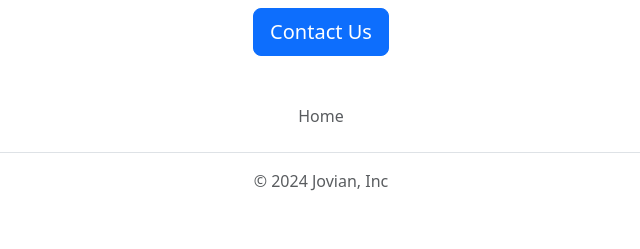
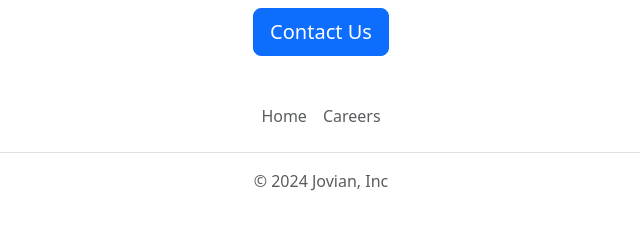
Before and after one commit to MadhukarBhaktha591/jovian-careers-website, a Flask app: page / in a window 1280 px wide. Shown: the part 1346-1595 px from the top of the page, without its empty margins (319-959 px from the left). Run offline with Flask 3, Linux system fonts and the light colour scheme.

Commit message:
video ends

```diff
--- a/templates/footer.html
+++ b/templates/footer.html
@@ -2,6 +2,7 @@
     <footer class="py-3 my-4">
       <ul class="nav justify-content-center border-bottom pb-3 mb-3">
         <li class="nav-item"><a href="#" class="nav-link px-2 text-body-secondary">Home</a></li>
+        <li class="nav-item"><a target="_blank" href="#" class="nav-link px-2 text-body-secondary">Careers</a></li>
         <!-- <li class="nav-item"><a href="#" class="nav-link px-2 text-body-secondary">Courses</a></li>
         <li class="nav-item"><a href="#" class="nav-link px-2 text-body-secondary">Events</a></li>
         <li class="nav-item"><a href="#" class="nav-link px-2 text-body-secondary">About</a></li>
```
